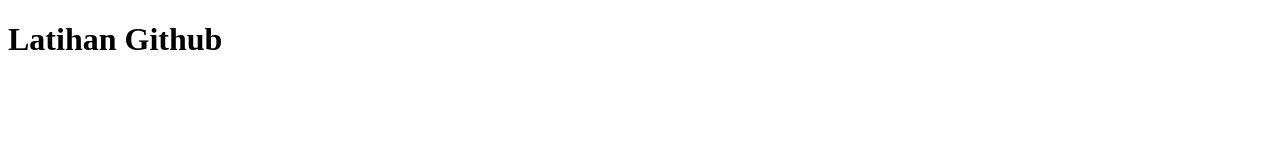
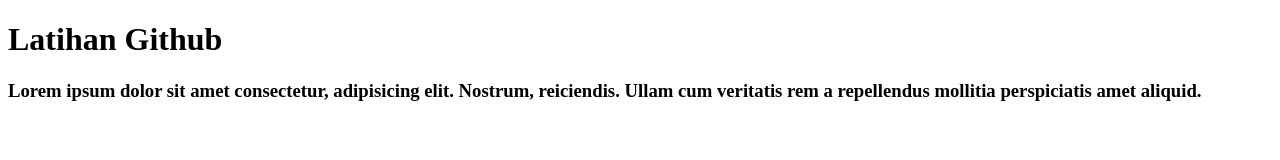
Before and after one commit to arbim26/latihan_github, a plain HTML site: page index.html in a window 1280 px wide. Drawn offline with Linux system fonts and the light colour scheme.

Commit message:
tambah h3

```diff
--- a/index.html
+++ b/index.html
@@ -10,5 +10,7 @@
 
     <h1>Latihan Github</h1>
 
+    <h3>Lorem ipsum dolor sit amet consectetur, adipisicing elit. Nostrum, reiciendis. Ullam cum veritatis rem a repellendus mollitia perspiciatis amet aliquid.</h3>
+
 </body>
 </html>
```
